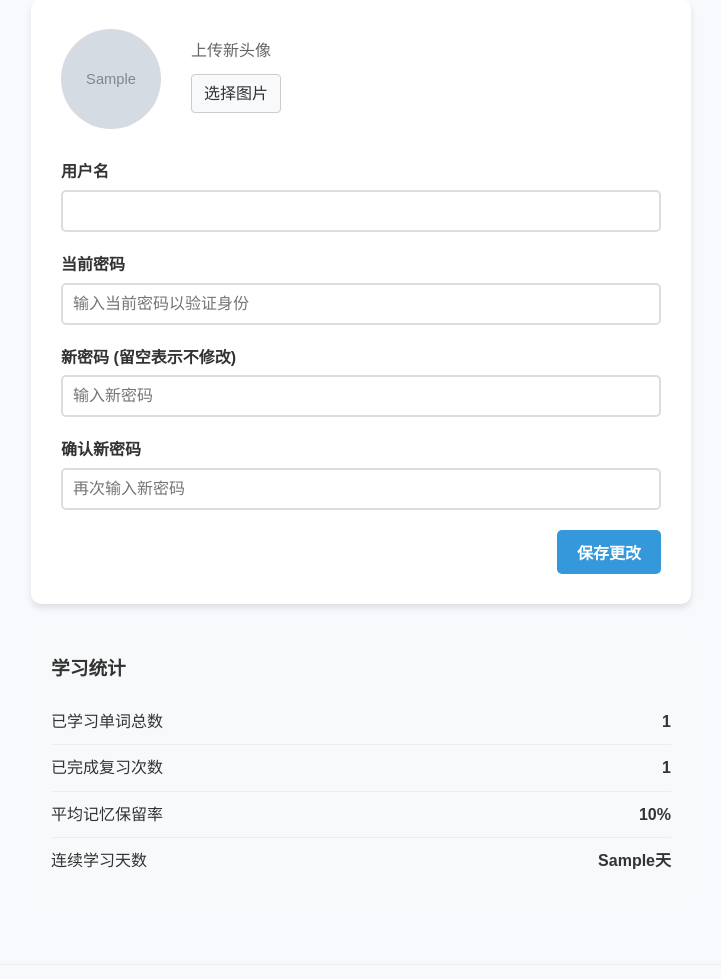
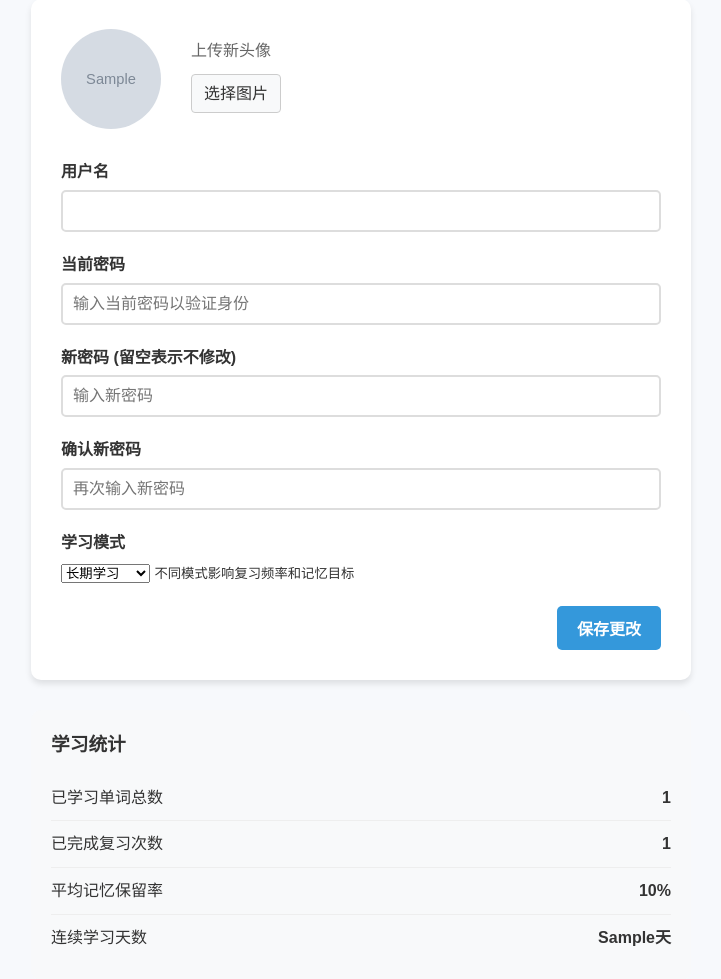
Before and after one commit to S1f316/IGCSE_learning, a Flask app: template fsrs_web/templates/profile.html in a window 1280 px wide. Shown: the part 221-1200 px from the top of the page, without its empty margins (279-1000 px from the left). Run offline with Flask 3, Linux system fonts and the light colour scheme; the template is opened without the code that fills it: most values are stand-ins (such as "Sample title", 1, 10 or a date in 2020); grey boxes marked "Sample" are stand-in pictures; some libraries are stand-ins or nearby versions.

Commit message:
个人资料界面增加学习模式选择

```diff
--- a/fsrs_web/templates/profile.html
+++ b/fsrs_web/templates/profile.html
@@ -313,6 +313,16 @@
                 <input type="password" id="confirm_password" name="confirm_password" placeholder="再次输入新密码">
             </div>
 
+            <div class="form-group">
+                <label for="study_mode">学习模式</label>
+                <select id="study_mode" name="study_mode" required>
+                    <option value="long_term" {% if user_mode == 'long_term' %}selected{% endif %}>长期学习</option>
+                    <option value="medium" {% if user_mode == 'medium' %}selected{% endif %}>中等模式</option>
+                    <option value="cram" {% if user_mode == 'cram' %}selected{% endif %}>临时抱佛脚</option>
+                </select>
+                <small>不同模式影响复习频率和记忆目标</small>
+            </div>
+
             <div class="form-actions">
                 <button type="submit" class="btn btn-primary">保存更改</button>
             </div>
```
